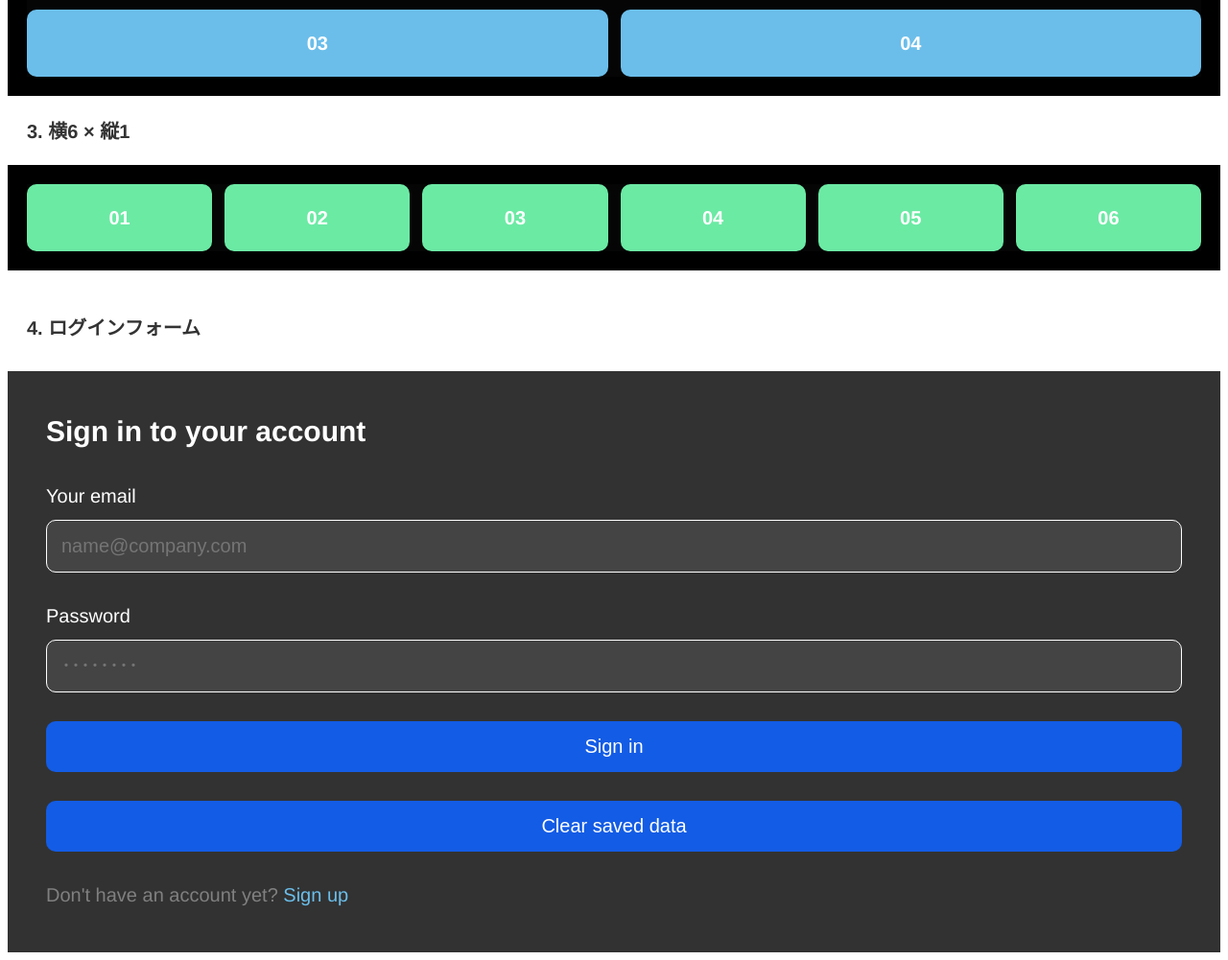
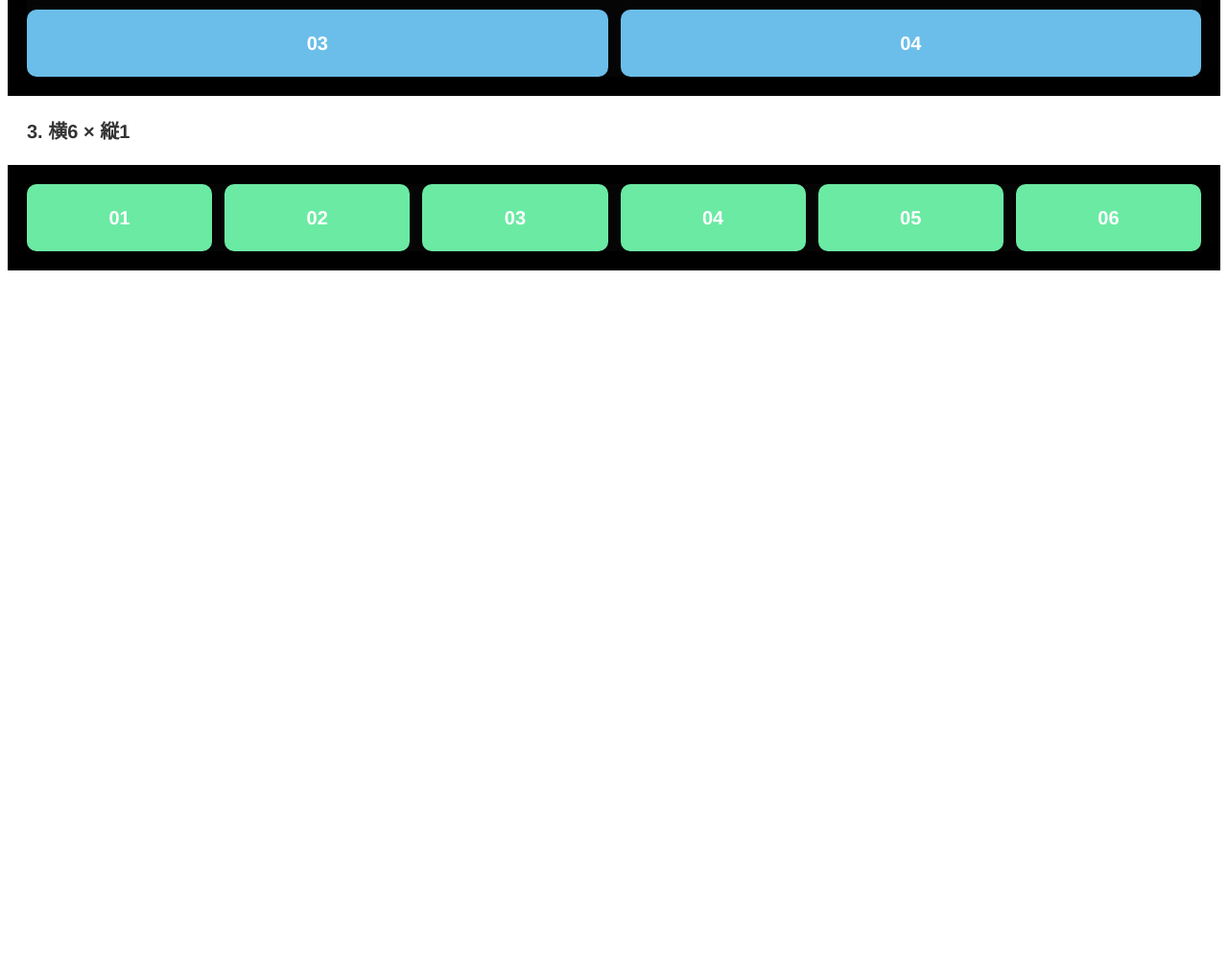
Before and after one commit to kitacyanB089/w8-output, a plain HTML site: page index.html in a window 1280 px wide. Shown: the part 766-1767 px from the top of the page at 96% size. After the commit the page ends 1056 px from the top, so only its background shows below. Drawn offline with Linux system fonts and the light colour scheme.

```diff
--- a/index.html
+++ b/index.html
@@ -30,84 +30,5 @@
       <div>01</div><div>02</div><div>03</div><div>04</div><div>05</div><div>06</div>
     </div>
   </section>
-    <br>
-    <br>
-  <section class="secntion section-secounday">
-    <h2 class="section-indent">4. ログインフォーム</h2>
-    <div class="signin-container">
-      <div class="signin-form">
-        <h3>Sign in to your account</h3>
-        <form class="form" action="/submit">
-          <div class="form-group">
-            <label for="youremail">Your email</label>
-            <input class="input" type="email" id="youremail" name="youremail" placeholder="name@company.com" required>
-          </div>
-          <div class="form-group">
-            <label for="password">Password</label>
-            <input class="input" type="password" id="password" name="password" placeholder="････････" required>
-          </div>
-          <div class="form-group">
-            <button type="submit" class="signin-btn">Sign in</button>
-          </div>
-          <div class="form-group">
-            <button type="button" id="clearStorageBtn" class="signin-btn">Clear saved data</button>
-          </div>
-          <div class="form-footer">
-            <label>Don't have an account yet? </label>
-            <a href="#" target="_blank">Sign up</a>
-          </div>
-          <br>
-          <br>
-        </form>
-      </div>
-    </div>
-  </section>
-  <script>
-    document.addEventListener('DOMContentLoaded', function () {
-      // HTML内の id="userName" な要素を取得（見つからなければ null）
-      var emailInput = document.getElementById('youremail');
-      var passwordInput = document.getElementById('password');
-      var form = document.querySelector('.form');
-      var clearBtn = document.getElementById('clearStorageBtn');
-
-      // 復元（ページ読み込み時）
-      // 安全チェック: emailInput・passwordInputが存在する場合のみ処理を行う
-      if (emailInput && passwordInput) {
-        try {
-          //ブラウザのLocal Storageから、指定キーの「文字列」を取得する関数
-          var savedEmail = localStorage.getItem('signinEmail');
-          var savedPassword = localStorage.getItem('signinPassword');
-          // 値を書き換える　入力欄の表示値をsavedEmailにする
-          if (savedEmail) emailInput.value = savedEmail; // 値がある時だけ上書き
-          if (savedPassword) passwordInput.value = savedPassword;
-        } catch (e) {}
-      }
-
-      // 保存（フォーム送信時）
-      // 安全チェック: form・emailInput・passwordInputが全て存在する場合のみ処理を行う
-      // どれか一つでも取得に失敗してnullだと、イベント登録時にエラーになるため
-      if (form && emailInput && passwordInput) {
-        form.addEventListener('submit', function () {
-          try {
-            // 値を保存する
-            localStorage.setItem('signinEmail', emailInput.value || '');
-            localStorage.setItem('signinPassword', passwordInput.value || '');
-          } catch (e) {}
-        });
-      }
-
-      // Local Storage全消去とフォーム初期化
-      if (clearBtn) {
-        clearBtn.addEventListener('click', function () {
-          if (confirm('保存されたデータをすべて削除しますか？')) {
-            try { localStorage.clear(); } catch (e) {}
-            if (emailInput) emailInput.value = '';
-            if (passwordInput) passwordInput.value = '';
-            alert('保存データを削除しました');
-          }
-        });
-      }
-    });
-  </script>
 </body>
 </html>
--- a/style.css
+++ b/style.css
@@ -95,109 +95,3 @@
     border-radius: 10px;
     font-size: 20px;
 }
-
-/*
-ログインフォーム
-*/
-input, button {
-  cursor: pointer;
-}
-button {
-  border: 0;
-}
-
-.signin-container {
-  background: hsla(0, 0%, 0%, 0.805);
-}
-
-.signin-form {
-  padding: 0px 40px 0px;
-}
-
-.signin-form h3 {
-  text-align: left;
-  color: #fff;
-  padding-top: 40px;
-  margin-bottom: 30px;
-  font-size: 30px;
-}
-
-/*
-form-group
-*/
-.form-group {
-  margin-bottom: 30px;
-}
-
-.form-group label {
-  display: block;
-  margin-bottom: 10px;
-  color: #fff;
-  font-size: 20px;
-}
-
-/*
-input
-*/
-.input {
-  border-radius: 10px;
-  padding: 15px;
-  border: 1px solid #fff;
-  background-color: #444;
-  min-width: auto;
-  width: 100%;
-  box-sizing: border-box;
-  font-size: 20px;
-  color:#fff;
-}
-
-@media screen and (max-width: 480px) {
-  .input {
-    min-width: auto;
-    width: 100%;
-  }
-}
-
-/*
-signin-btn
-*/
-.signin-btn {
-  border-radius: 10px;
-  padding: 15px;
-  width: 100%;
-  background: #135ce5;
-  color: white;
-  border: none;
-  font-size: 20px;
-  box-sizing: border-box;
-}
-
-.signin-btn:hover {
-  transform: translateY(-2px);
-  box-shadow: 0 5px 15px rgba(107, 190, 234, 0.4);
-}
-
-.signin-btn:active {
-  transform: translateY(0);
-}
-
-/*
-form-footer
-*/
-.form-footer label {
-  margin-bottom: 10px;
-  color: gray;
-  font-size: 20px;
-}
-
-.form-footer a {
-  color: #6bbeea;
-  text-decoration: none;
-  font-size: 20px;
-  transition: color 0.3s ease;
-}
-
-.form-footer a:hover {
-  color: gold;
-  text-decoration: underline;
-}
```
